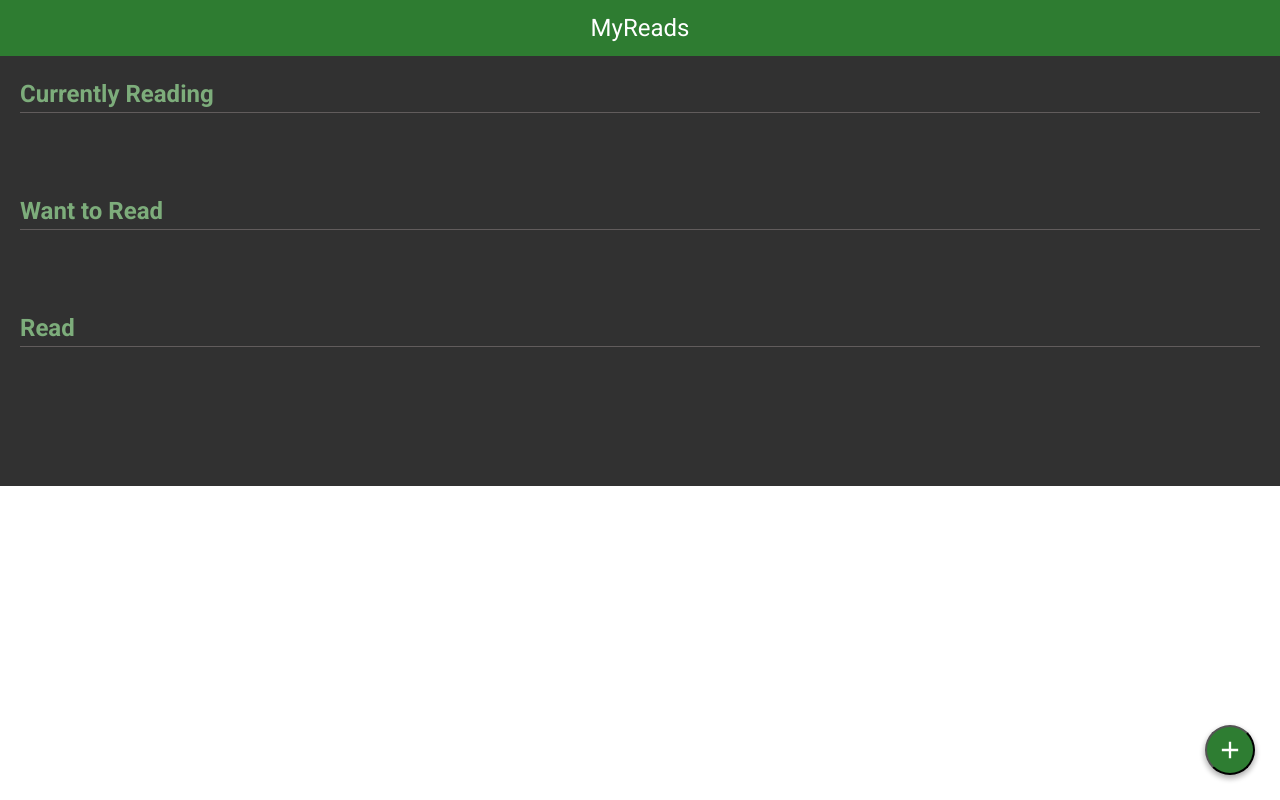
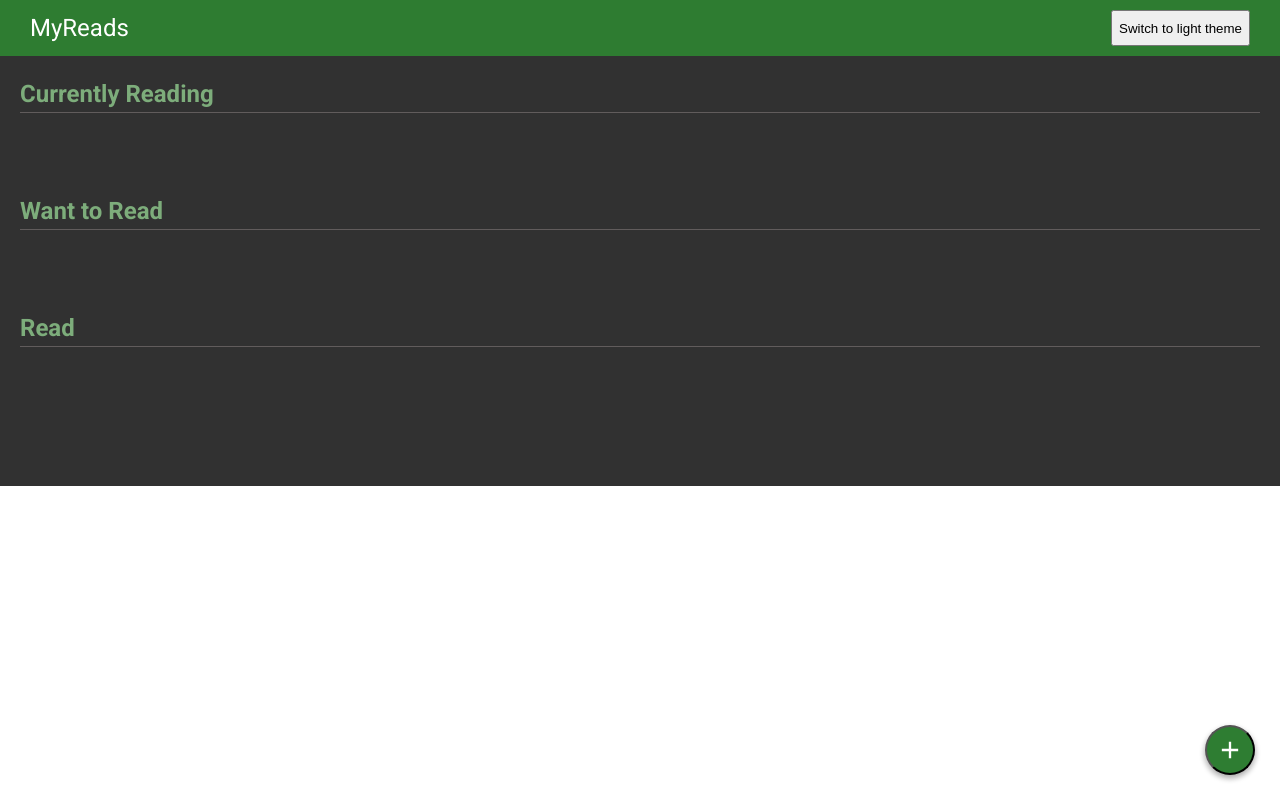
Before and after one commit to giovanizanetti/MY-READS-APP, a React (Create React App) app: page / in a window 1280 px wide. Built offline with nearby package versions, Linux system fonts and the light colour scheme; no server answers.

Commit message:
feat: create and style darkTheme handler

```diff
--- a/src/components/Navigation/Navigation.js
+++ b/src/components/Navigation/Navigation.js
@@ -1,7 +1,20 @@
+import { dark } from '@material-ui/core/styles/createPalette'
+import { useContext } from 'react'
+import { StoreContext } from '../../Store'
+
 const Navigation = () => {
+  const { darkTheme, setDarkTheme } = useContext(StoreContext)
+  const buttonText = darkTheme ? 'Switch to light theme' : 'Switch to dark theme'
+
+  const style = { display: 'flex', justifyContent: 'space-between', padding: '10px 30px' }
+  const buttonLightStyle = { background: '#313131', color: '#f2f2f2' }
+
   return (
-    <nav className='list-books-title'>
+    <nav style={style} className='list-books-title'>
       <h1>MyReads</h1>
+      <button style={!darkTheme ? buttonLightStyle : null} onClick={() => setDarkTheme(!darkTheme)}>
+        {buttonText}
+      </button>
     </nav>
   )
 }
```
